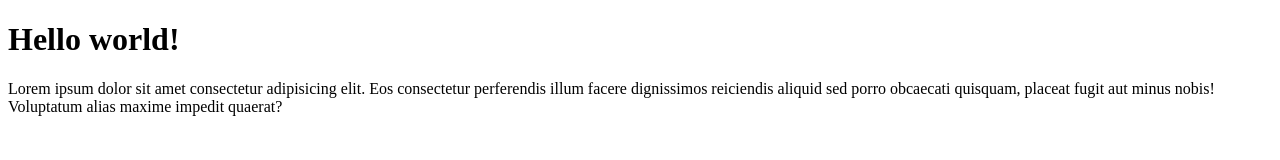
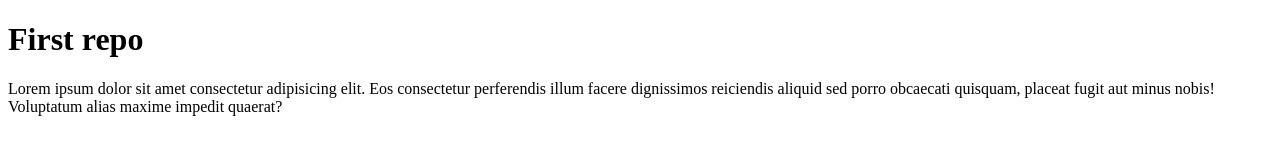
Before and after one commit to monicakj/GameHub-repo, a plain HTML site: page index.html in a window 1280 px wide. Drawn offline with Linux system fonts and the light colour scheme.

Commit message:
changes, about.html, css/style.css, index.html

```diff
--- a/index.html
+++ b/index.html
@@ -7,7 +7,7 @@
     <title>Document</title>
 </head>
 <body>
-    <h1>Hello world!</h1>
+    <h1>First repo</h1>
     <p>Lorem ipsum dolor sit amet consectetur adipisicing elit. Eos consectetur perferendis illum facere dignissimos reiciendis aliquid sed porro obcaecati quisquam, placeat fugit aut minus nobis! Voluptatum alias maxime impedit quaerat?</p>
 </body>
 </html>
```
Also changed, not shown: about.html (added), css/style.css (added).
